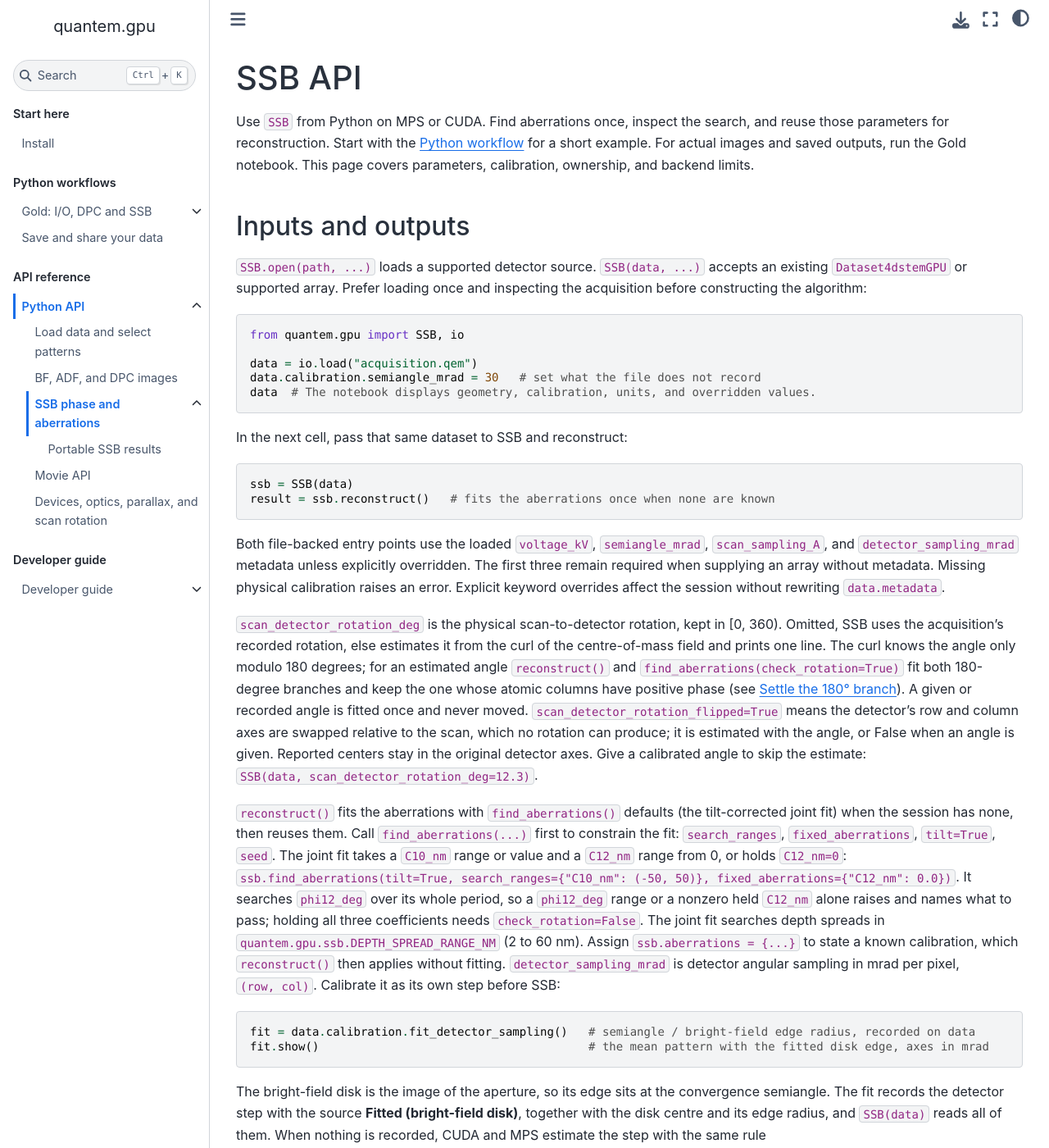
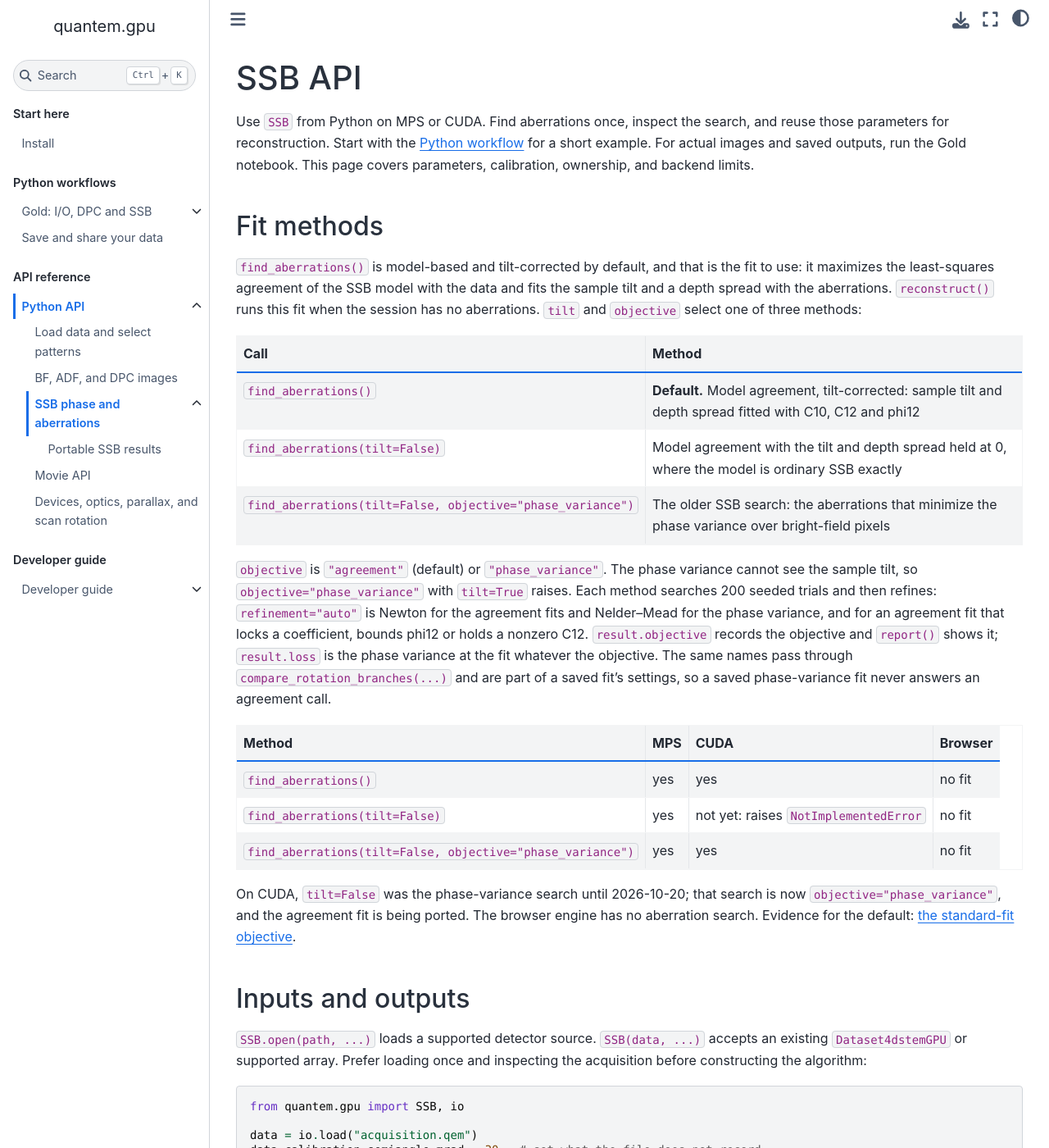
Before and after one commit to bobleesj/quantem.gpu, a Jupyter Book: the page built from docs/api/ssb.md, in a window 1280 px wide and 1400 px high. Shown: the whole window at 82% size. Built offline with Jupyter Book 1.0.4 settings and Sphinx 7.4.7 and the Sphinx Book theme 1.1.4, drawn with Linux system fonts in a browser that asks for light colours; pages that are not in the unit, such as notebooks, are missing from menus; some of the changed text lies outside the part shown.

Commit message:
Docs: SSB in quantem.gpu, the default fit and the three methods
README and the docs intro gain a short "SSB in quantem.gpu" section: the
default, find_aberrations(), is the model-based, tilt-corrected fit, with
the three-method table (default; tilt=False; tilt=False,
objective="phase_variance"). docs/api/ssb.md opens with "Fit methods":
the table, the objective names and refinement rule, and a per-backend
table (CUDA's tilt=False agreement fit raises NotImplementedError until
ported; the browser has no fit). ssb-architecture.md tables the three
methods and where each lives. The 2026-10-20 standard-fit page records
that the phase variance is kept as objective="phase_variance", restored
unchanged and bit-identical (gold and a second 512 x 512 scan, same peak
memory). kernels/ssb.md and ssb-resident-joint-fit.md say which fit they
describe.

````diff
--- a/docs/api/ssb.md
+++ b/docs/api/ssb.md
@@ -5,6 +5,43 @@ and reuse those parameters for reconstruction. Start with the
 {ref}`Python workflow <reconstruct-phase>` for a short example.
 For actual images and saved outputs, run the {ref}`Gold notebook <gold-ssb-reconstruction>`.
 This page covers parameters, calibration, ownership, and backend limits.
+
+(ssb-fit-methods)=
+## Fit methods
+
+`find_aberrations()` is model-based and tilt-corrected by default, and that is
+the fit to use: it maximizes the least-squares agreement of the SSB model with
+the data and fits the sample tilt and a depth spread with the aberrations.
+`reconstruct()` runs this fit when the session has no aberrations. `tilt` and
+`objective` select one of three methods:
+
+| Call | Method |
+|---|---|
+| `find_aberrations()` | **Default.** Model agreement, tilt-corrected: sample tilt and depth spread fitted with C10, C12 and phi12 |
+| `find_aberrations(tilt=False)` | Model agreement with the tilt and depth spread held at 0, where the model is ordinary SSB exactly |
+| `find_aberrations(tilt=False, objective="phase_variance")` | The older SSB search: the aberrations that minimize the phase variance over bright-field pixels |
+
+`objective` is `"agreement"` (default) or `"phase_variance"`. The phase
+variance cannot see the sample tilt, so `objective="phase_variance"` with
+`tilt=True` raises. Each method searches 200 seeded trials and then refines:
+`refinement="auto"` is Newton for the agreement fits and Nelder–Mead for the
+phase variance, and for an agreement fit that locks a coefficient, bounds
+phi12 or holds a nonzero C12. `result.objective` records the objective and
+`report()` shows it; `result.loss` is the phase variance at the fit whatever
+the objective. The same names pass through `compare_rotation_branches(...)`
+and are part of a saved fit's settings, so a saved phase-variance fit never
+answers an agreement call.
+
+| Method | MPS | CUDA | Browser |
+|---|---|---|---|
+| `find_aberrations()` | yes | yes | no fit |
+| `find_aberrations(tilt=False)` | yes | not yet: raises `NotImplementedError` | no fit |
+| `find_aberrations(tilt=False, objective="phase_variance")` | yes | yes | no fit |
+
+On CUDA, `tilt=False` was the phase-variance search until 2026-10-20; that
+search is now `objective="phase_variance"`, and the agreement fit is being
+ported. The browser engine has no aberration search.
+Evidence for the default: [the standard-fit objective](../maintainer/2026-10-20-ssb-standard-fit-objective.md).
 
 ## Inputs and outputs
 
@@ -135,9 +172,10 @@ Computational padding is separate from `reconstruct(..., upsampling_factor=2)`.
 
 The default fit evaluates 200 seeded TPE candidates of the least-squares
 agreement of the SSB model with the full active bright field, keeps the best,
-and refines it with Newton steps. On MPS the standard fit (`tilt=False`) runs
-the same search with the sample tilt and depth spread held at 0; on CUDA it
-minimizes the phase variance with Nelder–Mead. It does not average optimizer
+and refines it with Newton steps. The standard fit (`tilt=False`) runs the
+same search with the sample tilt and depth spread held at 0;
+`objective="phase_variance"` minimizes the phase variance with Optuna TPE and
+Nelder–Mead ({ref}`Fit methods <ssb-fit-methods>`). No fit averages optimizer
 candidates.
 
 This is the implemented calibration workflow; Levenberg–Marquardt is not an
@@ -237,10 +275,11 @@ shown.show()
 ```
 
 The numbers above illustrate the units; use your acquisition's calibration.
-SSB here is tilt-corrected: `find_aberrations()` (`tilt=True`, the default)
-jointly estimates specimen tilt and model depth spread as well as aberrations,
-and so does the automatic fit of `reconstruct()`. Pass `tilt=False` for the
-standard aberration search of ordinary SSB.
+SSB here is model-based and tilt-corrected: `find_aberrations()` (`tilt=True`,
+the default) jointly estimates specimen tilt and model depth spread as well as
+aberrations, and so does the automatic fit of `reconstruct()`. `tilt=False`
+holds the tilt at 0, and `tilt=False, objective="phase_variance"` is the older
+SSB search ({ref}`Fit methods <ssb-fit-methods>`).
 Fits stay on the native scan grid; what you look at is reconstructed at
 `upsampling_factor="auto"`, the factor the scan sampling allows (at 300 kV
 and 30 mrad: 2× for the 0.264 Å step above, 3× at 0.373 Å, 4× for the 0.5 Å
@@ -309,10 +348,10 @@ scale bars and a parameter table. They are reconstructed at
 losses in the table are native-grid values. Trials are replayed from their
 recorded settings rather than stored as a large image stack. Browsing preserves the
 active reconstruction. `best` ranks the latest search only; losses from
-different objectives (CUDA's standard phase-variance search and the agreement
-searches) are not mixed.
-The trial table explicitly names the objective. Local refinement is separate
-from the search trials and its final result appears in `report()`.
+different objectives (the phase variance and the agreement) are not mixed.
+`result.objective` names the fit's objective, and an agreement trial table its
+`objective` column. Local refinement is separate from the search trials and
+its final result appears in `report()`.
 
 ```python
 attempts = ssb.reconstruct(aberrations, trial_ids=aberrations.trials.tail(5).index)
@@ -432,7 +471,7 @@ One line says which branch was kept and why, for example
 `SSB: kept 339.4°: atomic columns positive (z +10.8, effect +0.70, 75% of 241 columns); 159.4° negative.`
 The comparison costs a second full search: two joint fits took 9 to 25 s in
 all on 512 × 512 scans on an M-series Mac, two MPS standard fits
-(`tilt=False`) 3 to 10 s.
+(`tilt=False`) 3 to 10 s, two phase-variance fits about 90 s.
 
 ```python
 branches = ssb.compare_rotation_branches()  # both fits; the session ends on the kept one
@@ -613,8 +652,8 @@ Taking a phase is nonlinear: `angle(mean(waves))` is not
 `mean(angle(waves))`. Taking each angle first discards amplitude information
 and can compress reconstructed contrast. Combining the corrected spectra
 before one inverse FFT gives the same wave sum as summing separate inverse
-FFTs, because both operations are linear. The calibration objective remains
-the native-grid per-detector phase variance. Stronger contrast alone does not
+FFTs, because both operations are linear. The diagnostic loss remains the
+native-grid per-detector phase variance. Stronger contrast alone does not
 establish quantitative phase accuracy.
 
 QuantEM's `DirectPtychography` SSB implementation uses a related but distinct
@@ -685,7 +724,7 @@ spread, in one search with the same trial budget as the standard fit (`tilt=Fals
 ```python
 import pandas as pd
 
-standard = ssb.find_aberrations(tilt=False)  # C10_nm, C12_nm, phi12_deg
+standard = ssb.find_aberrations(tilt=False)  # C10_nm, C12_nm, phi12_deg; same objective, tilt held at 0
 tilted = ssb.find_aberrations()              # + specimen tilt and depth spread, jointly
 
 tilted.sample_tilt_mrad   # (row, col) mrad, scan frame
````
Also changed, not shown: README.md (+20 -5 lines), docs/intro.md (+16 -0 lines), docs/kernels/ssb.md (+7 -7 lines), docs/maintainer/2026-10-20-ssb-standard-fit-objective.md (+33 -7 lines), docs/maintainer/ssb-architecture.md (+16 -8 lines), docs/maintainer/ssb-resident-joint-fit.md (+6 -5 lines).
